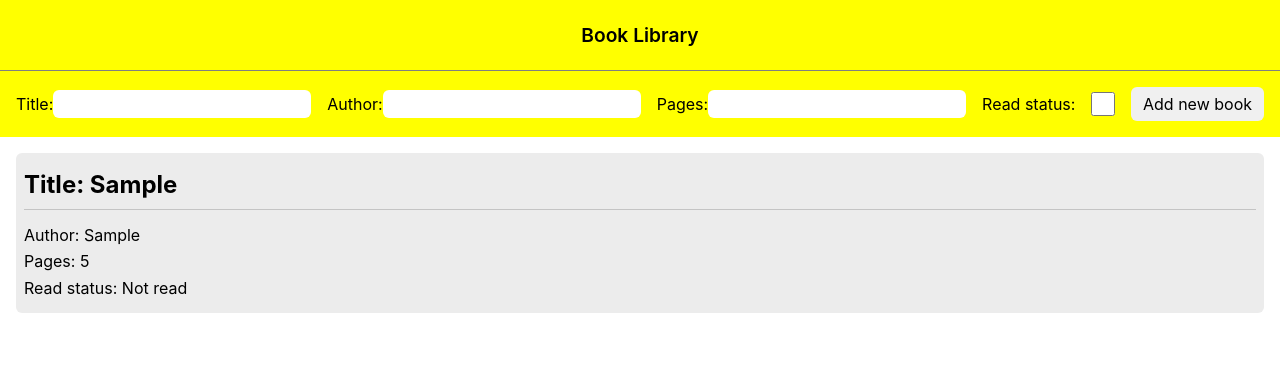
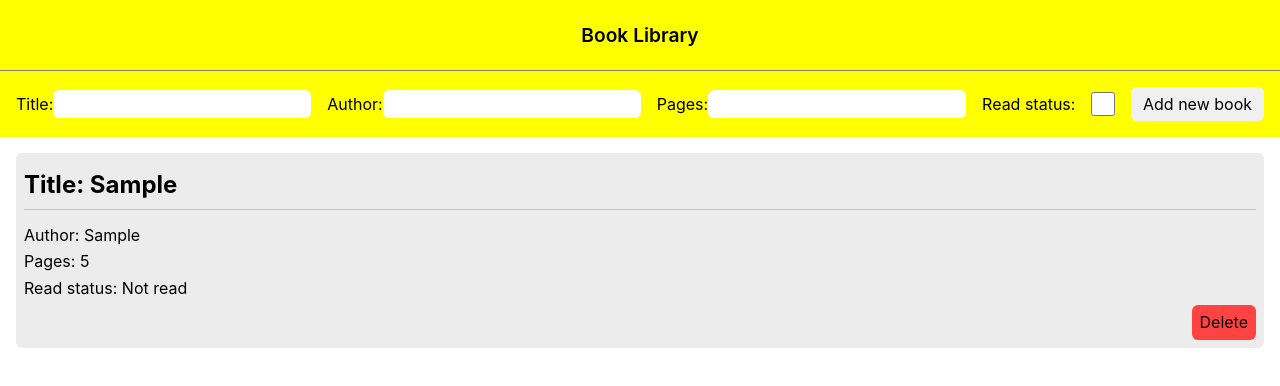
Before and after one commit to Magmusacy/js-book-library, a plain HTML site: page index.html in a window 1280 px wide. Both pictures are taken after typing "Sample", "Sample", "5" into the empty fields and a click on the input "Add new book". Drawn offline with Linux system fonts and the light colour scheme.

Commit message:
Add ability to delete books

```diff
--- a/css/styles.css
+++ b/css/styles.css
@@ -99,3 +99,20 @@ section.book-card h2 {
 section.book-card p {
     margin: 8px 0 8px 0;
 }
+
+section.book-card .buttons {
+    display: flex;
+    justify-content: end;
+}
+
+section.book-card .buttons .delete-button {
+    background-color: rgb(255, 66, 66);
+    border: 0;
+    border-radius: 6px;
+    padding: 0.5rem;
+    transition: background-color 0.2s ease-in-out;
+}
+
+section.book-card .buttons .delete-button:hover {
+    background-color: rgb(255, 110, 110);
+}
--- a/js/main.js
+++ b/js/main.js
@@ -17,16 +17,28 @@ function addBookToLibrary(title, author, pagesCount, readStatus) {
 
 function displayBooks() {
     booksSection.innerHTML = "";
-    for (let book of myLibrary) {
+    for (const [index, book] of myLibrary.entries()) {
         const newBook =
             `<section class="book-card">
                 <h2>Title: ${book.title}</h2>
                 <p>Author: ${book.author}</p>
                 <p>Pages: ${book.pagesCount}</p>
                 <p>Read status: ${book.readInfo()}</p>
+                <div class="buttons">
+                    <button class="delete-button" data-book-id=${index}>Delete</button>
+                </div>
             </section>`;
         booksSection.innerHTML += newBook;
+        enableDeleteButton(index);
     }
+};
+
+function enableDeleteButton(bookIndex) {
+    const button = document.querySelector(`[data-book-id="${bookIndex}"]`);
+    button.addEventListener('click', function() {
+        myLibrary.splice(bookIndex, 1);
+        displayBooks();
+    })
 };
 
 newBookForm.addEventListener('submit', function(event) {
```
